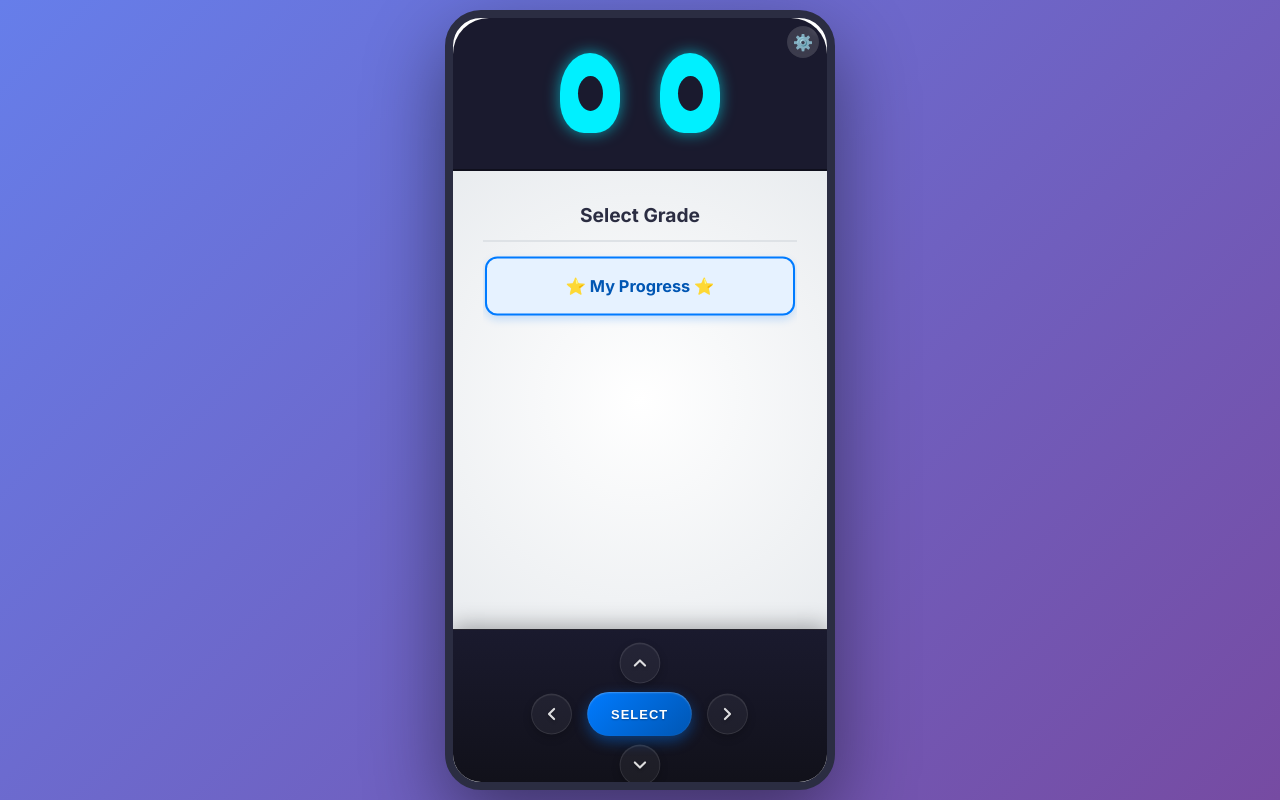
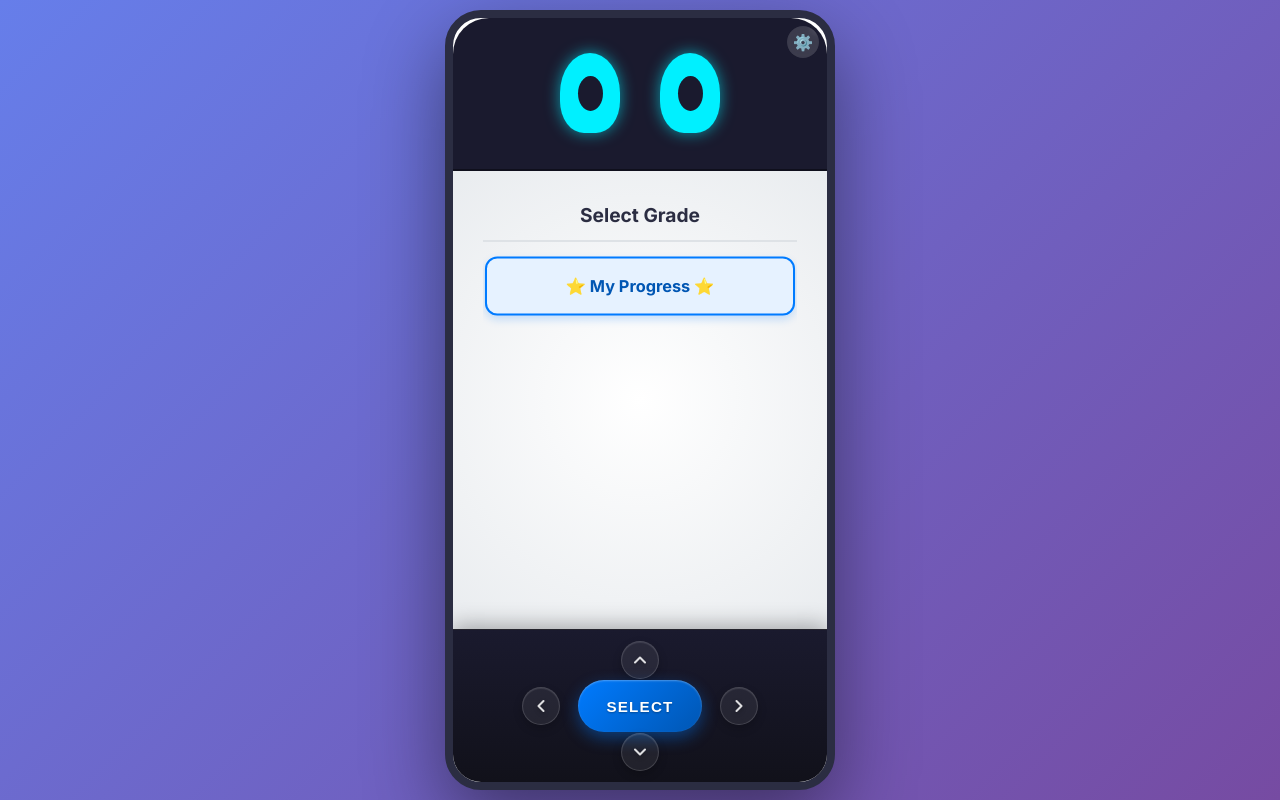
Before and after one commit to palliyalithabsheer-lang/robo-backend, a React (Vite) app: page / in a window 1280 px wide. Built offline with nearby package versions, Linux system fonts and the light colour scheme; no server answers.

Commit message:
UI: Fix D-pad overflow - properly sized buttons with symmetric padding

```diff
--- a/src/components/ControlBar.css
+++ b/src/components/ControlBar.css
@@ -1,10 +1,11 @@
 .control-bar {
-  flex: 0 0 20%; /* Expanded to 20% per user request */
+  flex: 0 0 20%;
   background: linear-gradient(to top, #11111a, #1a1a2e);
   border-top: 1px solid rgba(255,255,255,0.08);
   display: flex;
   justify-content: center;
   align-items: center;
+  padding: 12px 20px; /* Symmetric padding — top = bottom, so D-pad is perfectly centered */
   box-sizing: border-box;
   box-shadow: 0 -4px 20px rgba(0,0,0,0.3);
   position: relative;
@@ -14,30 +15,27 @@
 
 .control-pad {
   display: grid;
-  grid-template-columns: 48px auto 48px;
-  grid-template-rows: 48px 48px 48px;
-  gap: 12px 18px;
+  grid-template-columns: 38px auto 38px;
+  grid-template-rows: 38px 38px 38px;
+  gap: 8px 18px;
   align-items: center;
   justify-items: center;
-  /* Centered, scaled down slightly to ensure it doesn't touch the top/bottom borders */
-  transform: scale(0.85);
-  margin: auto;
 }
 
-/* Perfect alignment via Grid */
-.up-btn { grid-column: 2; grid-row: 1; }
-.down-btn { grid-column: 2; grid-row: 3; }
-.left-btn { grid-column: 1; grid-row: 2; }
+/* Perfect cross alignment via Grid */
+.up-btn    { grid-column: 2; grid-row: 1; }
+.down-btn  { grid-column: 2; grid-row: 3; }
+.left-btn  { grid-column: 1; grid-row: 2; }
 .right-btn { grid-column: 3; grid-row: 2; }
 .select-btn { grid-column: 2; grid-row: 2; }
 
 /* ── D-pad nav buttons ──────────────────────────────────────────────────── */
 .nav-btn {
-  background: rgba(255,255,255,0.05);
-  border: 1px solid rgba(255,255,255,0.1);
+  background: rgba(255,255,255,0.07);
+  border: 1px solid rgba(255,255,255,0.15);
   border-radius: 50%;
-  width: 48px;
-  height: 48px;
+  width: 38px;
+  height: 38px;
   display: flex;
   justify-content: center;
   align-items: center;
@@ -48,8 +46,8 @@
 }
 
 .nav-btn svg {
-  width: 24px;
-  height: 24px;
+  width: 20px;
+  height: 20px;
   filter: drop-shadow(0 2px 2px rgba(0,0,0,0.3));
 }
 
```
